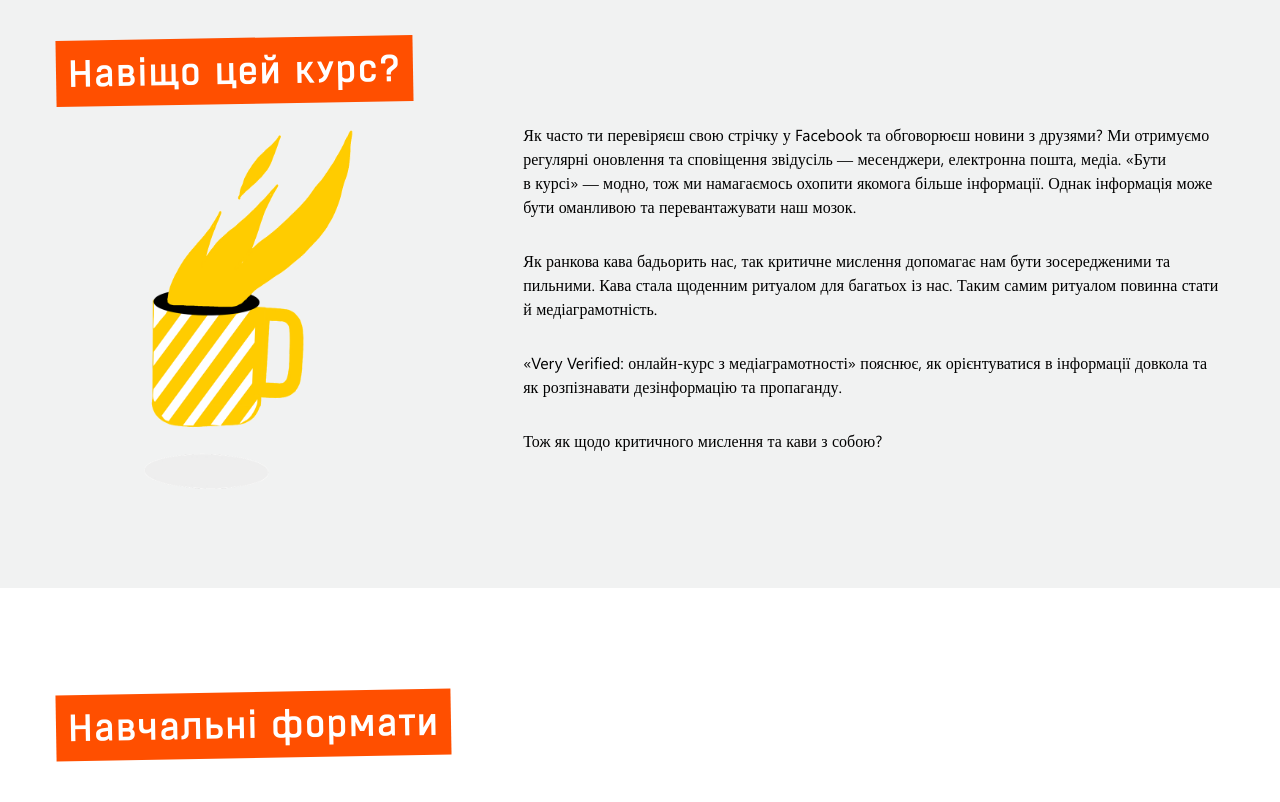
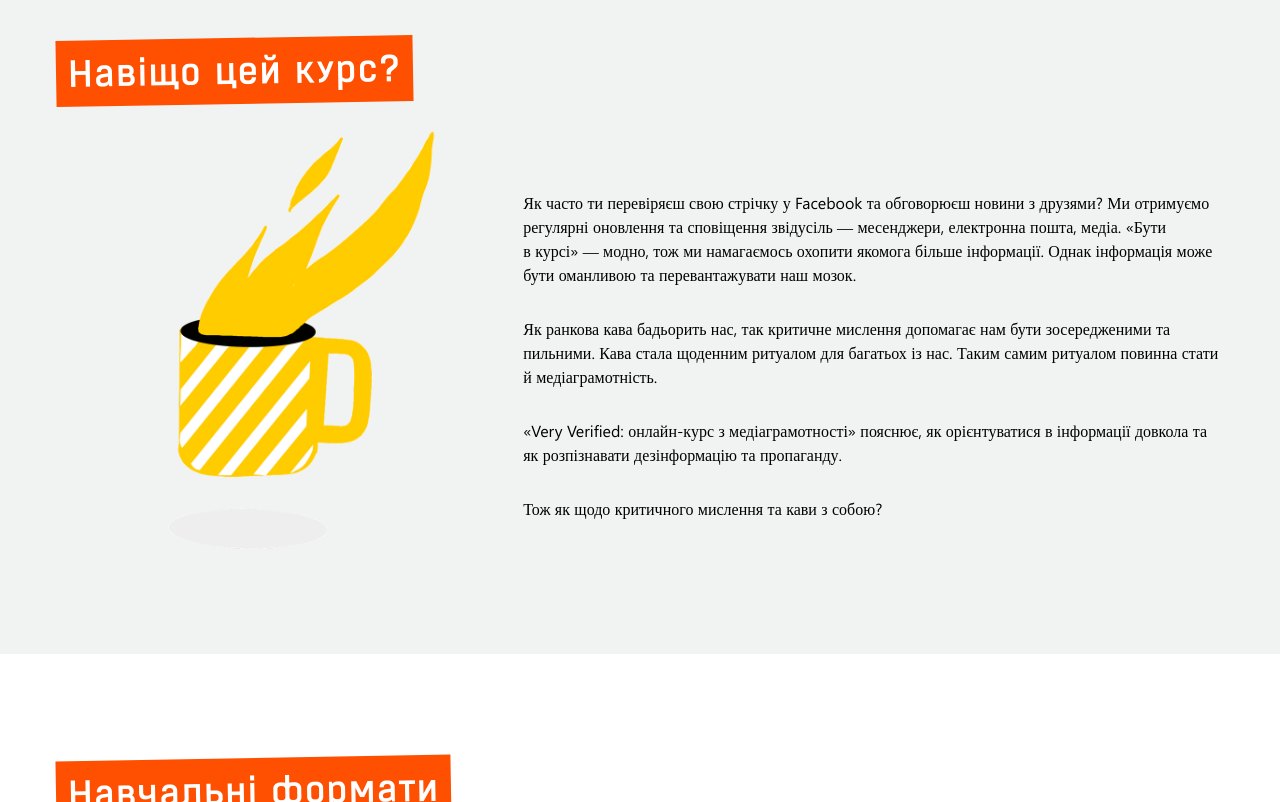
Before and after one commit to IvannaTs/IREX, a plain HTML site: page index.html in a window 1280 px wide. Shown: the part 880-1682 px from the top of the page. Drawn offline with Linux system fonts and the light colour scheme.

Commit message:
Update style.css

```diff
--- a/css/style.css
+++ b/css/style.css
@@ -743,6 +743,7 @@ section {
 
 .about .inner-flex {
   margin-top: 19px !important;
+  align-items: center;
 }
 
 .about .about-decor {
@@ -754,8 +755,8 @@ section {
 }
 
 .about-decor .decor {
-  width: 366px;
-  height: 401px;
+  width: 470px;
+  height: auto;
 }
 
 .pad-t-30 {
```
